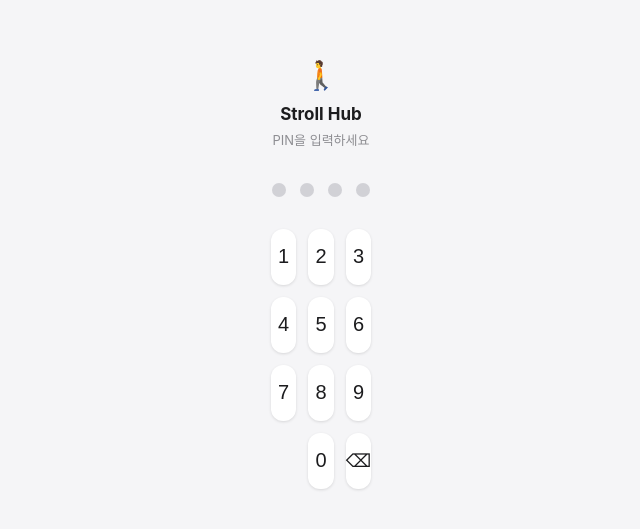
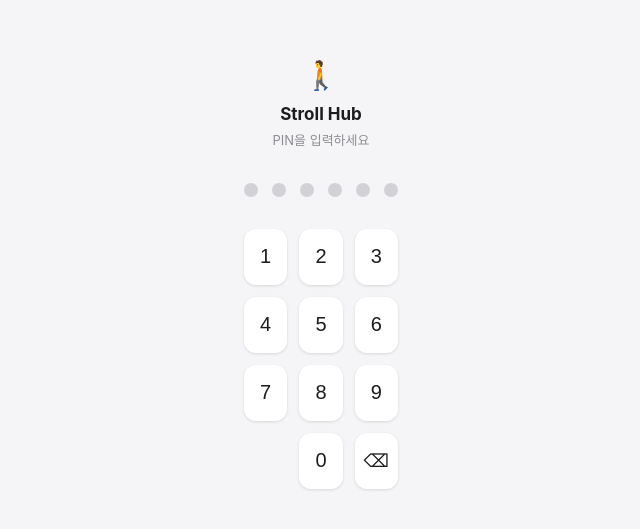
Before and after one commit to strollpresskr-commits/strollpress-site, a React (Vite) app in the folder stroll-hub/: page / in a window 1280 px wide. Shown: the part 119-648 px from the top of the page, without its empty margins (319-959 px from the left). Built offline with nearby package versions, Linux system fonts and the light colour scheme.

Commit message:
chore: update default PIN
https://claude.ai/code/session_01C5vABha8oKXRADLvJzKFrD

```diff
--- a/stroll-hub/src/components/PinLock.jsx
+++ b/stroll-hub/src/components/PinLock.jsx
@@ -1,6 +1,6 @@
 import { useState, useEffect, useRef } from 'react'
 
-const PIN = import.meta.env.VITE_PIN || '1234'
+const PIN = import.meta.env.VITE_PIN || '250925'
 const SESSION_KEY = 'stroll_auth'
 const MAX_ATTEMPTS = 5
 const COOLDOWN_MS = 30000
```
